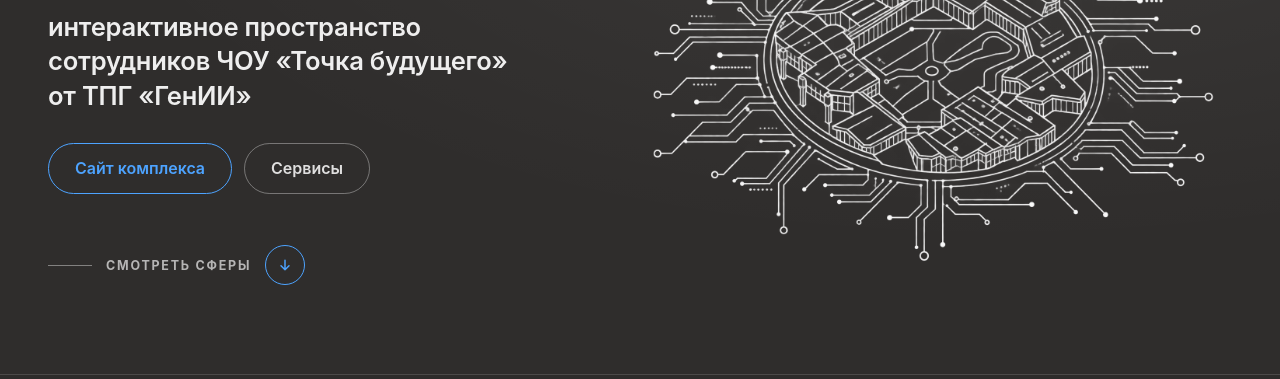
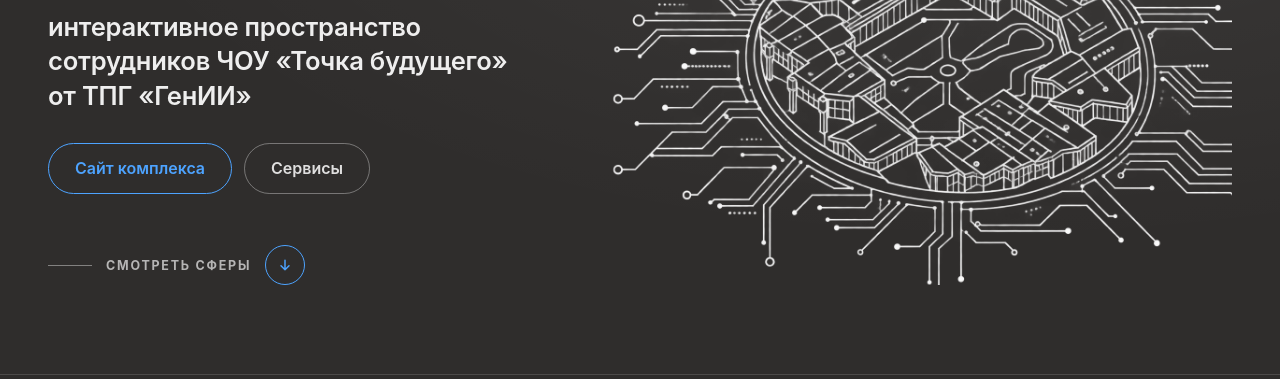
Before and after one commit to mmmaslikov/point-ai, a plain HTML site: page index.html in a window 1280 px wide. Shown: the part 361-740 px from the top of the page. Drawn offline with Linux system fonts and the light colour scheme.

Commit message:
Update index.html

```diff
--- a/index.html
+++ b/index.html
@@ -114,8 +114,8 @@ a{color:var(--accent)}
 .hero::before{content:"";position:absolute;inset:0;pointer-events:none;
   background:radial-gradient(120% 90% at 78% 20%,rgba(255,255,255,.06),transparent 60%)}
 .hero .wrap{position:relative;z-index:1;width:100%}
-.hero-grid{display:grid;gap:clamp(28px,3.5vw,56px);align-items:center}
-@media (min-width:900px){.hero-grid{grid-template-columns:minmax(0,1fr) minmax(0,1.1fr)}}
+.hero-grid{display:grid;gap:clamp(8px,1.5vw,20px);align-items:center}
+@media (min-width:900px){.hero-grid{grid-template-columns:minmax(0,0.9fr) minmax(0,1.1fr)}}
 .hero-left{position:relative;z-index:1;max-width:680px}
 .hero-name{border-left:2px solid var(--hero-acc);padding-left:clamp(16px,2vw,26px)}
 .hero-name h1{font-size:clamp(34px,6.4vw,92px);font-weight:600;color:#fff;letter-spacing:-.03em}
@@ -133,11 +133,10 @@ a{color:var(--accent)}
   display:grid;place-items:center;transition:transform .2s,background .2s}
 .hero-scroll:hover .dn{transform:translateY(3px);background:rgba(77,163,255,.16)}
 .hero-scroll:hover{color:#fff}
-.hero-stage{position:relative;width:100%;max-width:min(520px,100%);margin-inline:auto}
-@media (min-width:900px){.hero-stage{max-width:100%;margin-inline:0 0 0 auto}}
+.hero-stage{position:relative;width:100%;max-width:none;margin-inline:0}
 .hero-photo{margin:0;position:relative;aspect-ratio:3/2;overflow:hidden}
-.hero-photo img{position:absolute;inset:0;width:100%;height:100%;object-fit:contain;object-position:100% 50%;
-  opacity:0;transition:opacity .8s}
+.hero-photo img{position:absolute;inset:0;width:100%;height:100%;object-fit:contain;object-position:0 50%;
+  opacity:0;transition:opacity .8s;transform:scale(1.12);transform-origin:0 50%}
 .hero-photo.is-loaded img{opacity:1}
 .hero-photo.is-missing img{display:none}
 .photo-ph{position:absolute;inset:0;display:none;flex-direction:column;align-items:center;justify-content:center;gap:10px;
@@ -687,7 +686,7 @@ function renderCards(){
       ? `<span class="p-badge ok">${ICONS.check} Готово</span>`
       : `<span class="p-badge">${ICONS.lock} в разработке</span>`;
     const cta = ready
-      ? `<a class="btn secondary" href="${esc(s.url)}" target="_blank" rel="noopener">Перейти на страницу</a>`
+      ? `<a class="btn secondary" href="${esc(s.url)}">Перейти на страницу</a>`
       : `<button class="btn ghost" type="button" data-soon="${esc(s.title)}">Страница скоро появится</button>`;
     return `
     <article class="card sph-row rv" style="--acc-p:${s.color}">
```
